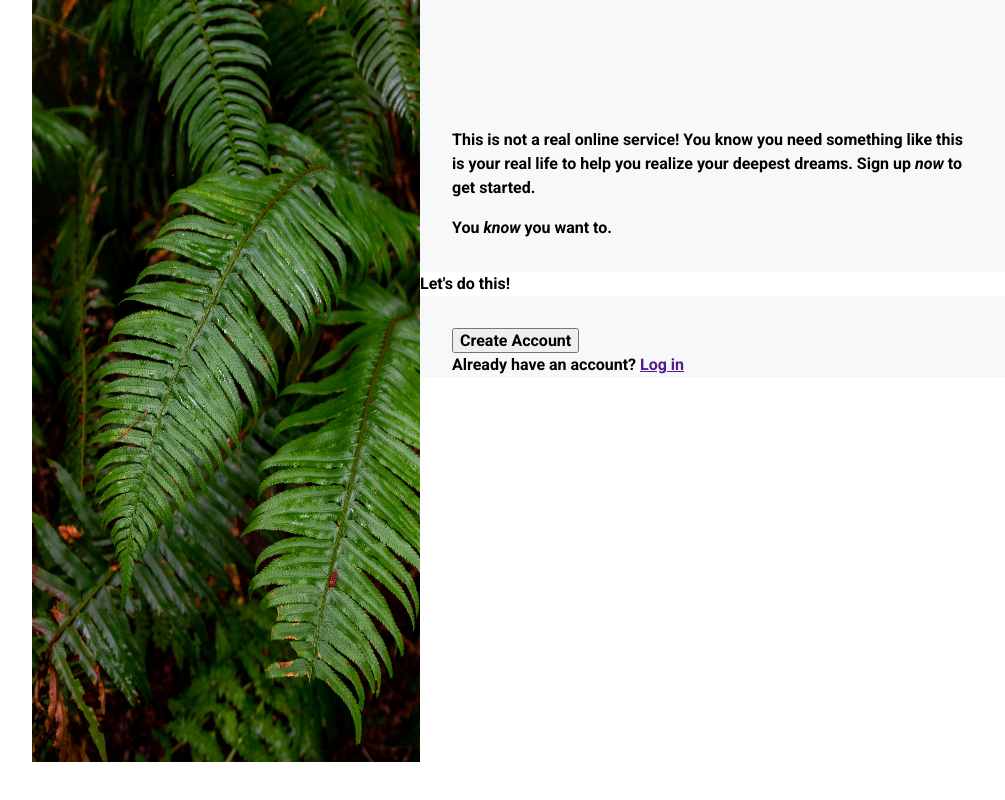
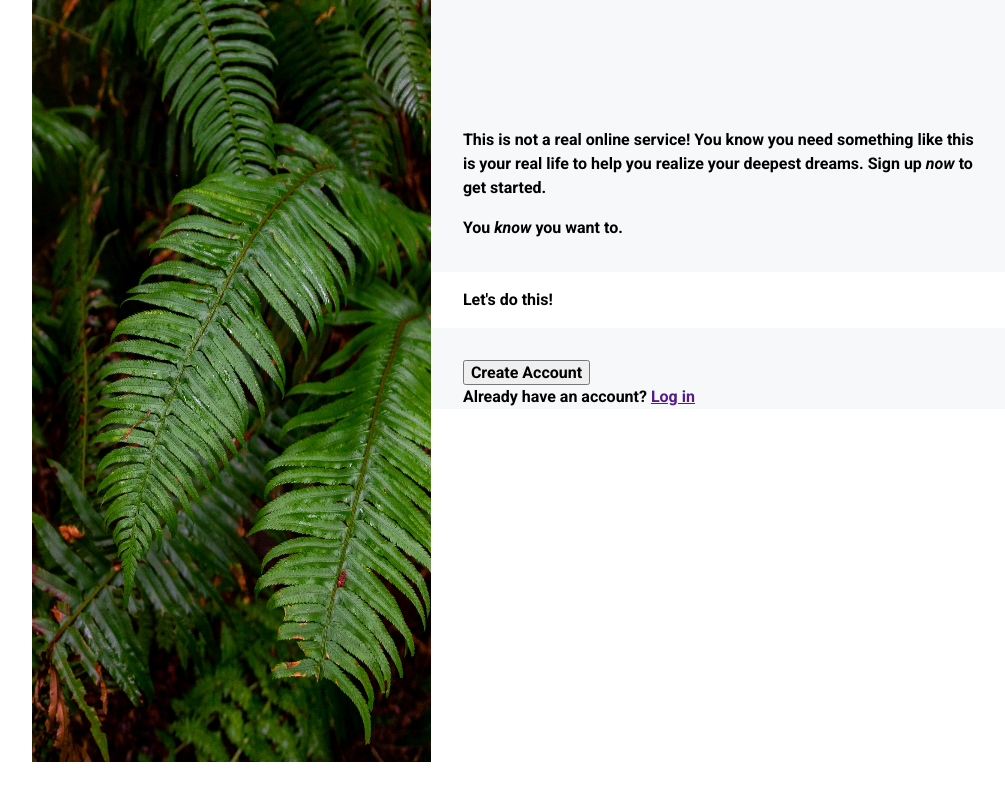
Before and after one commit to austinchong01/form, a plain HTML site: page index.html in a window 1280 px wide. Shown: the whole page, without its empty margins (71-1076 px from the left). Drawn offline with Linux system fonts and the light colour scheme.

Commit message:
Config changes to padding
Form padding changes.

```diff
--- a/style.css
+++ b/style.css
@@ -25,7 +25,7 @@ body {
 }
 
 .leaves {
-    width: 45rem;
+    width: 47rem;
     height: 762px;
 }
 
@@ -37,6 +37,10 @@ body {
     padding: 8rem 8rem 2rem 2rem; /* top right bottom left */
 }
 
+.form {
+    padding: 1rem 2rem;
+}
+
 .footer {
     background-color: var(--gray);
     padding-top: 2rem;
```
